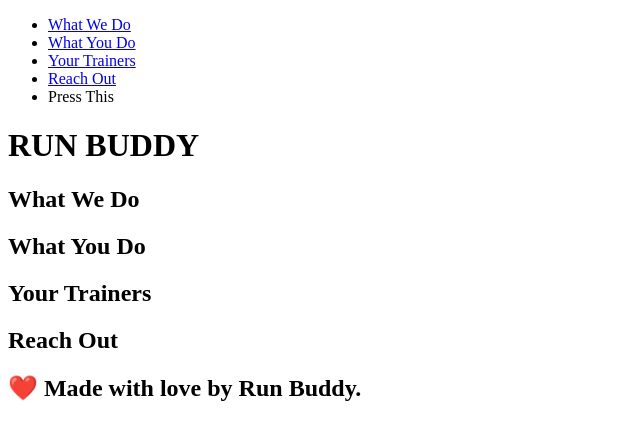
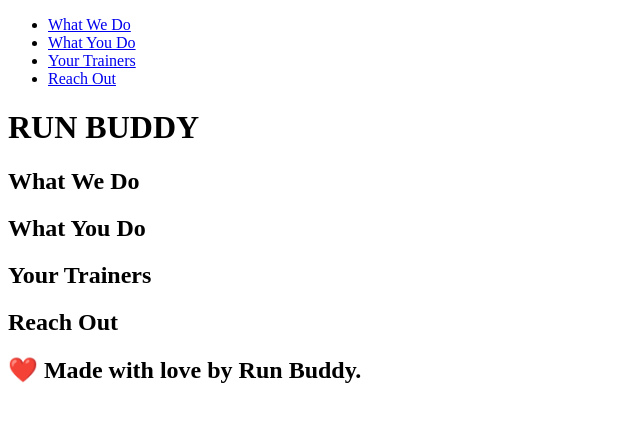
Before and after one commit to Tyl3r-s/run-buddy, a plain HTML site: page index.html in a window 1280 px wide. Shown: the whole page, without its empty margins (0-640 px from the left). Drawn offline with Linux system fonts and the light colour scheme.

Commit message:
updated header

```diff
--- a/index.html
+++ b/index.html
@@ -39,13 +39,8 @@
 
                 </li>
 
-                <li>
+            </ul>
 
-                    <a title="press me">Press This</a>
-                </li>
-
-
-            </ul>
         </nav>
 
     </header>
```
